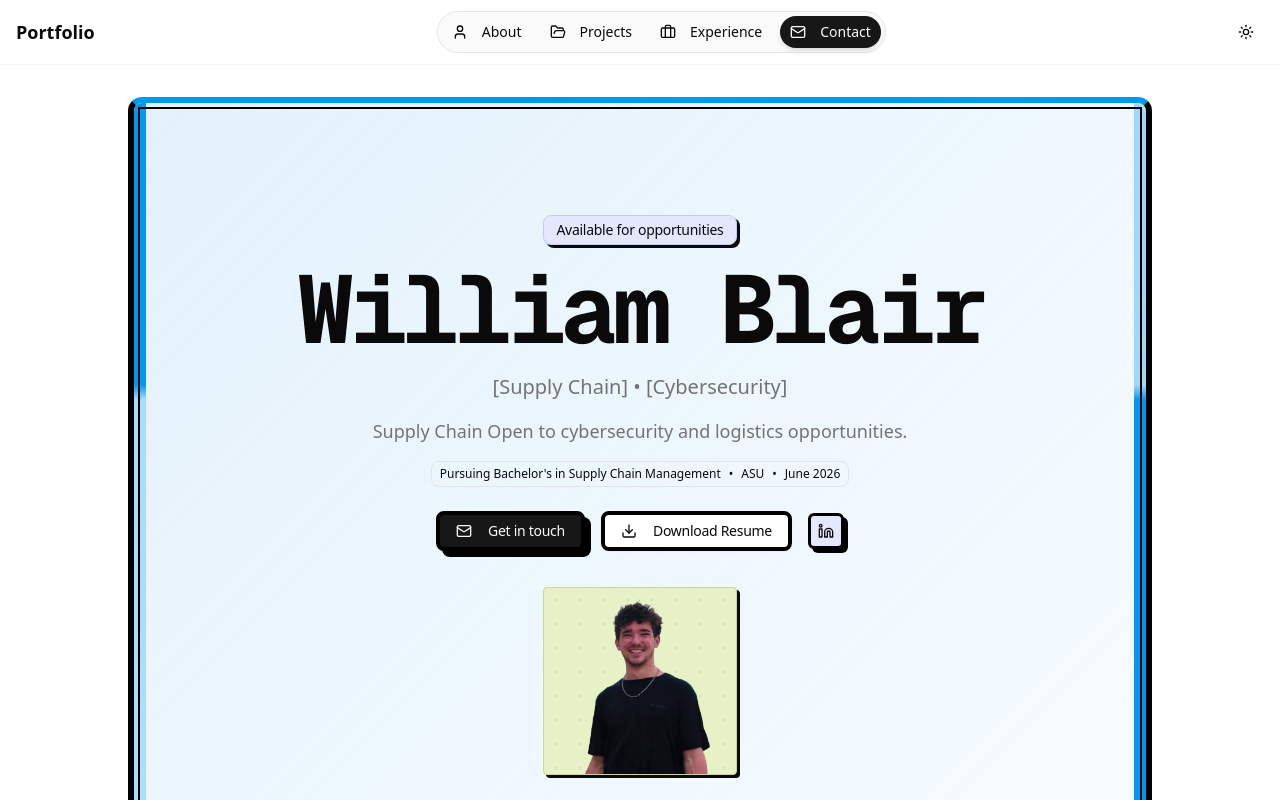
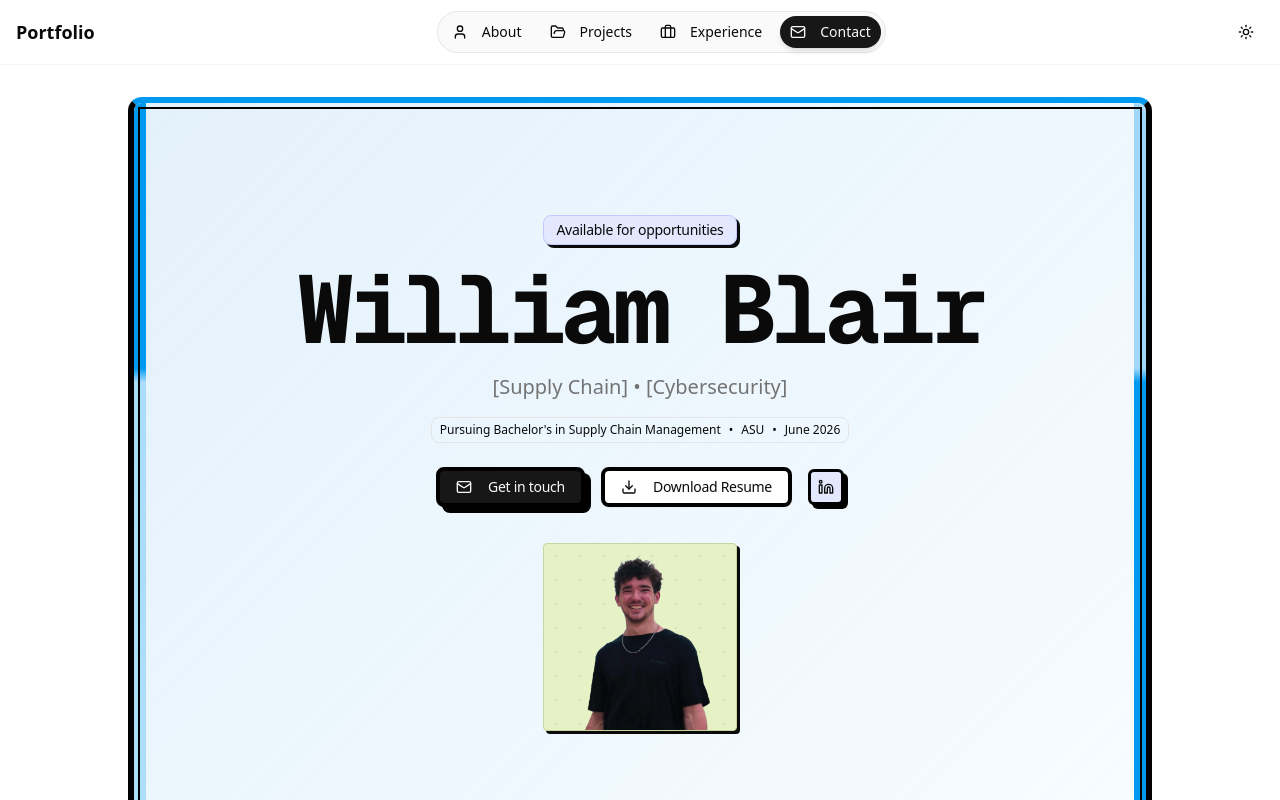
Before and after one commit to WillBlair/portfolio, a Next.js app: page / in a window 1280 px wide. Shown: the top 800 px of the page. Built offline with nearby package versions, Linux system fonts and the light colour scheme.

Commit message:
refactor: Update hero section

```diff
--- a/src/components/hero.tsx
+++ b/src/components/hero.tsx
@@ -21,9 +21,6 @@ export function Hero() {
           <div className="mx-auto max-w-[700px] text-lg text-muted-foreground md:text-xl">
             [Supply Chain] • [Cybersecurity]
           </div>
-          <p className="mx-auto max-w-[700px] text-muted-foreground md:text-lg">
-            Supply Chain Open to cybersecurity and logistics opportunities.
-          </p>
 
           <div className="flex items-center justify-center space-x-2 text-sm text-muted-foreground">
             <Badge
```
